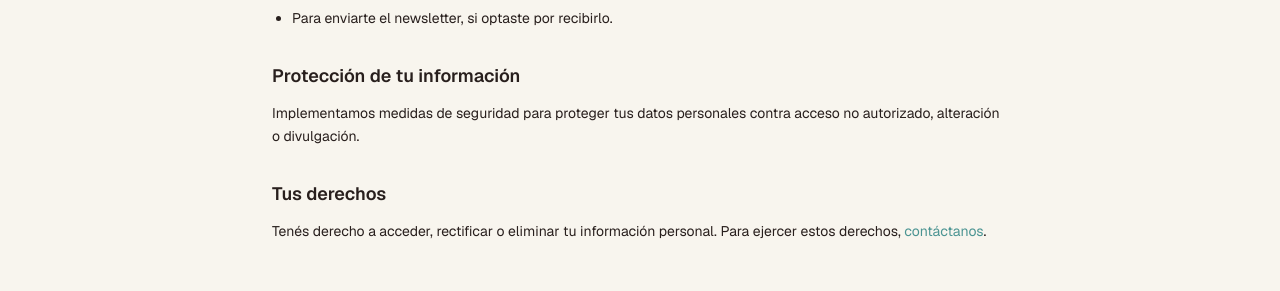
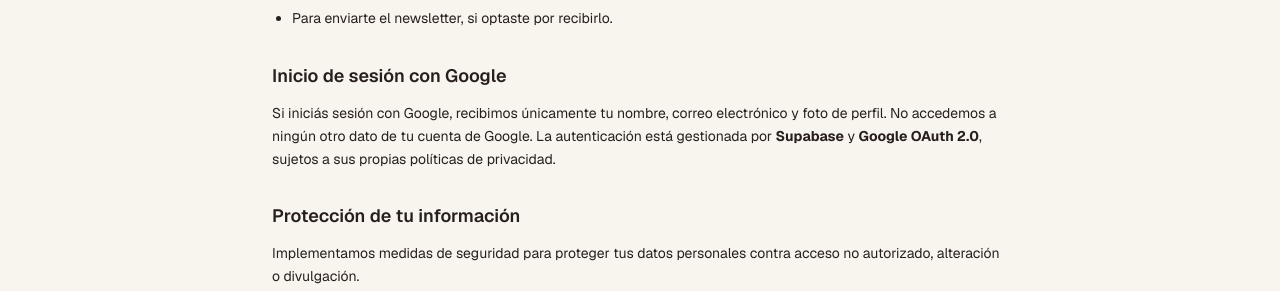
Before and after one commit to danasteren/outdoorpatagonia, a Next.js app: page /privacidad in a window 1280 px wide. Shown: the part 509-800 px from the top of the page. Built offline with nearby package versions, Linux system fonts and the light colour scheme; no server answers; the database is empty.

Commit message:
feat: agregar sección de Google OAuth en política de privacidad
Co-Authored-By: Claude Sonnet 4.6 <noreply@anthropic.com>

```diff
--- a/src/app/privacidad/page.tsx
+++ b/src/app/privacidad/page.tsx
@@ -43,6 +43,16 @@ export default function PrivacidadPage() {
         </section>
 
         <section>
+          <h2 className="text-lg font-semibold mb-3">Inicio de sesión con Google</h2>
+          <p>
+            Si iniciás sesión con Google, recibimos únicamente tu nombre, correo electrónico y foto
+            de perfil. No accedemos a ningún otro dato de tu cuenta de Google. La autenticación está
+            gestionada por <strong>Supabase</strong> y <strong>Google OAuth 2.0</strong>, sujetos a
+            sus propias políticas de privacidad.
+          </p>
+        </section>
+
+        <section>
           <h2 className="text-lg font-semibold mb-3">Protección de tu información</h2>
           <p>
             Implementamos medidas de seguridad para proteger tus datos personales contra acceso no
```
